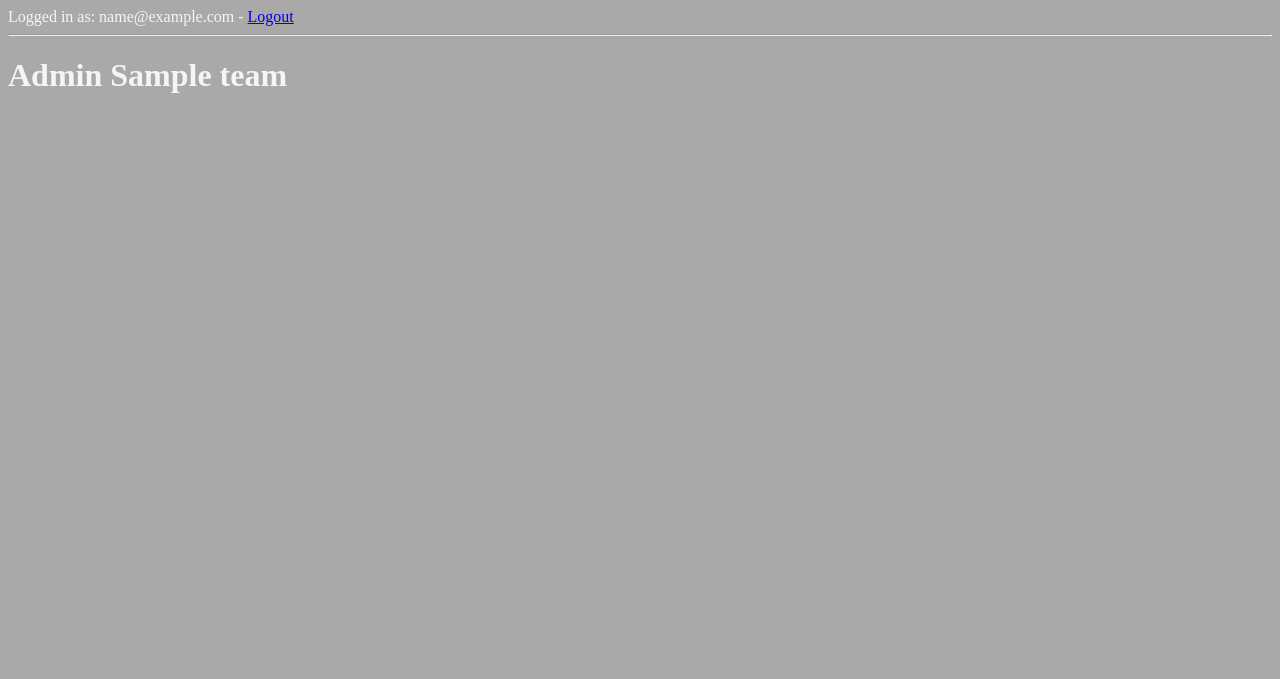
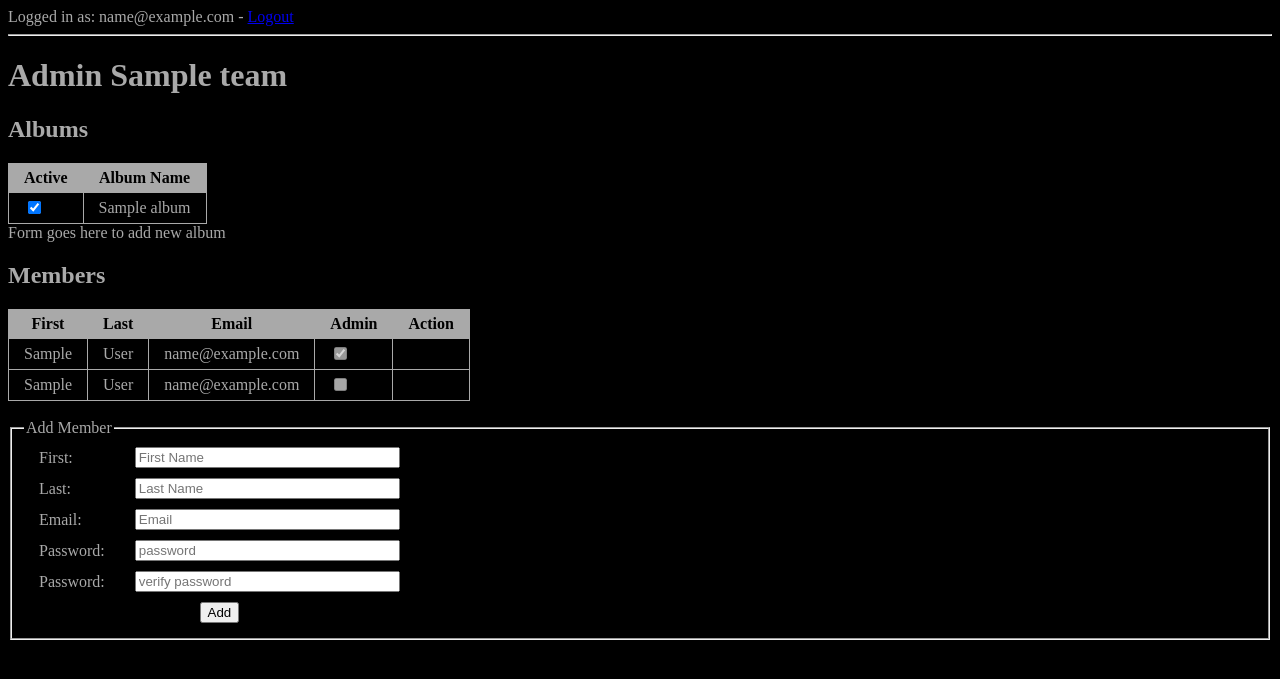
Before and after one commit to ftc16072/managePhotos, a Django app: page /photos/admin/1/ in a window 1280 px wide. Shown: the top 679 px of the page. Run offline with Django 4.2, Linux system fonts and the light colour scheme; a user stored in the database is signed in; tables that the repository leaves empty hold one stand-in row (values such as "Sample post").

Commit message:
Admin can now add users

```diff
--- a/photos/static/photos/style.css
+++ b/photos/static/photos/style.css
@@ -1,4 +1,33 @@
 body {
-    background-color: darkgray;
-    color: whitesmoke;
+  background-color: black;
+  color: darkgray;
 }
+
+table,
+th,
+td {
+  border: 1px solid darkgray;
+  border-collapse: collapse;
+  padding-top: 5px;
+  padding-bottom: 5px;
+  padding-left: 15px;
+  padding-right: 15px;
+}
+
+th {
+  background-color: darkgray;
+  color: black;
+}
+
+.no_border {
+  border: 0px;
+}
+
+table.no_border td {
+  border: 0px;
+}
+
+h1.error {
+  background-color: red;
+  color: white;
+}
--- a/photos/templates/photos/admin_team.html
+++ b/photos/templates/photos/admin_team.html
@@ -2,5 +2,69 @@
 
 {% block title %}Admin Team{% endblock %}
 {% block content %}
+{% if error %}
+<H1 class="error">{{ error }}</H1>
+{% endif %}
 <H1>Admin {{team.name}}</H1>
+
+<H2>Albums</H2>
+<table borders=1>
+  <tr><th>Active</th><th>Album Name</th></tr>
+  {% for album in albums %}
+   <tr><td><input type="checkbox" {% if album.is_active %} checked {% endif %}/> </td><td>{{ album.name }}</td></tr>
+  {% endfor %}
+</table>
+Form goes here to add new album
+
+<H2>Members</H2>
+<table>
+  <tr><th>First</th><th>Last</th><th>Email</th><th>Admin</th><th>Action</th></tr>
+  {% for admin in admins %}
+  <tr><td>{{ admin.first_name}}</td><td>{{ admin.last_name }}</td><td>{{admin.email}}</td><td><input type="checkbox" checked disabled></input></td>
+    <td></td>
+  </tr>
+  {% endfor %}
+  {% for member in members %}
+  <tr><td>{{ member.first_name}}</td><td>{{ member.last_name }}</td><td>{{member.email}}</td><td><input type="checkbox" disabled></input>
+    <td></td>
+  </tr>
+  {% endfor %}
+</table>
+<br/>
+<fieldset>
+  <legend>Add Member</legend>
+<form method="post" enctype="multipart/form-data">
+{% csrf_token %}
+<table class="no_border">
+  <tr>
+    <td><label for="first">First:</label></td>
+    <td><input type="text" id="first" name="first" size=30 placeholder="First Name"></td>
+  </tr>
+  <tr>
+    <td><label for="last">Last:</label></td>
+    <td><input type="text" id="last" name="last" size=30 placeholder="Last Name"></td>
+  </tr>
+  <tr>
+    <td><label for="email">Email:</label></td>
+    <td><input type="text" id="email" name="email" size=30 placeholder="Email"></td>
+  </tr>
+  <tr>
+    <td><label for="pass1">Password:</label></td>
+    <td><input type="password" id="pass1" name="pass1" size=30 placeholder="password"></td>
+  </tr>
+  <tr>
+    <td><label for="pass2">Password:</label></td>
+    <td><input type="password" id="pass2" name="pass2" size=30 placeholder="verify password"></td>
+  </tr>
+  <tr>
+  <td colspan=2>
+    <div style="text-align: center">
+    <input type="submit" value="Add">
+    </div>
+  </td>
+  </tr>
+</table>
+</form>
+</fieldset>
+
 {% endblock %}
--- a/photos/views.py
+++ b/photos/views.py
@@ -1,6 +1,9 @@
 from django.http import HttpResponse
 from django.shortcuts import get_object_or_404, render
 from django.contrib.auth.decorators import login_required
+from django.conf import settings
+from users.models import CustomUser
+from django.core.exceptions import ObjectDoesNotExist
 
 from .models import Album, Photo, Tag, Team
 from . import smugmug
@@ -9,10 +12,36 @@ from . import smugmug
 @login_required
 def team_admin(request, team_id):
   team = get_object_or_404(Team, pk=team_id)
-  context = {"team": team}
+
+  context = {
+      "team": team,
+      "albums": Album.objects.filter(team=team),
+      "admins": team.admins.all(),
+      "members": team.members.all(),
+      "error": ""
+  }
 
   if not team.admin_on_team(request.user):
     return render(request, 'photos/no_admin_permission.html', context)
+  if request.method == 'POST':
+    print(f"Data: {request.POST}, {request}")
+    # First, check and see if email already has a user.  If so, just add user to team
+    email = request.POST['email']
+    user = None
+    try:
+      user = CustomUser.objects.get(email__exact=email)
+    except ObjectDoesNotExist:
+      if request.POST['pass1'] == request.POST['pass2']:
+        user = CustomUser.objects.create_user(first_name=request.POST['first'],
+                                              last_name=request.POST['last'],
+                                              email=request.POST['email'],
+                                              password=request.POST['pass1'])
+      else:
+        context["error"] = "Passwords must match to create user"
+    if user:
+      team.members.add(user)
+      context['members'] = team.members.all()
+
   return render(request, "photos/admin_team.html", context)
 
 
```
Also changed, not shown: photos/templates/registration/password_change.html (added, +13 -0 lines), README.md.
